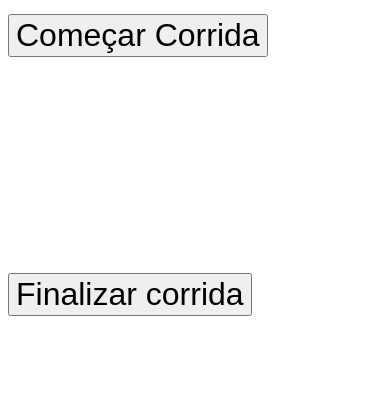
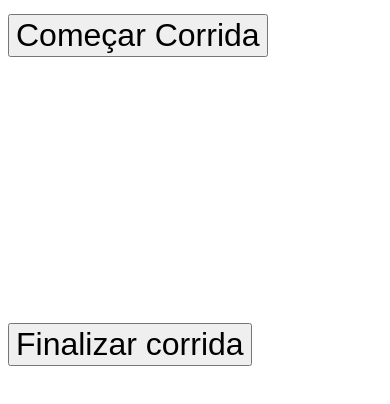
Before and after one commit to lucasgcampos/fitstation, a plain HTML site: page WebContent/WEB-INF/track.html in a window 390 px wide. Shown: the part 92-496 px from the top of the page. Drawn offline with Linux system fonts and the light colour scheme.

Commit message:
responsive

```diff
--- a/WebContent/WEB-INF/track.html
+++ b/WebContent/WEB-INF/track.html
@@ -34,7 +34,7 @@
     			<button class="start" style="font-size: 2em;" onclick="init()">Começar Corrida</button>
 
 				<div class="popin">
-		          <div id="map" style="height: 200px;"></div>
+		          <div style="height: 250px;" id="map"></div>
 		        </div>
 		        <div class="row">
 		          <ul id="instructions">
```
